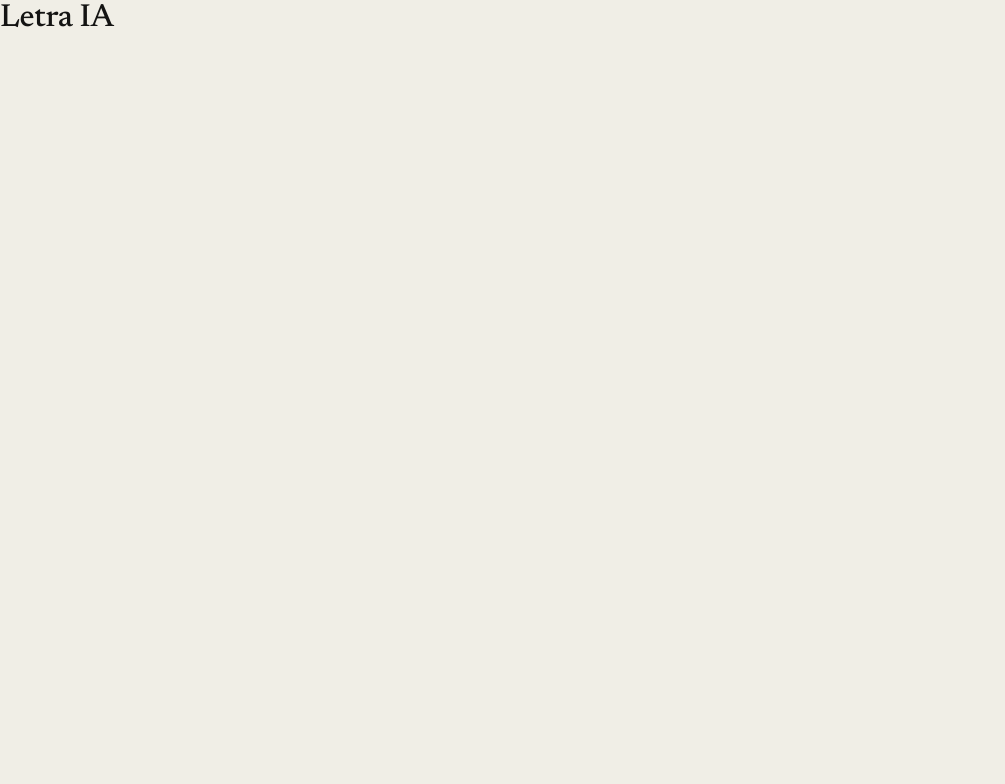
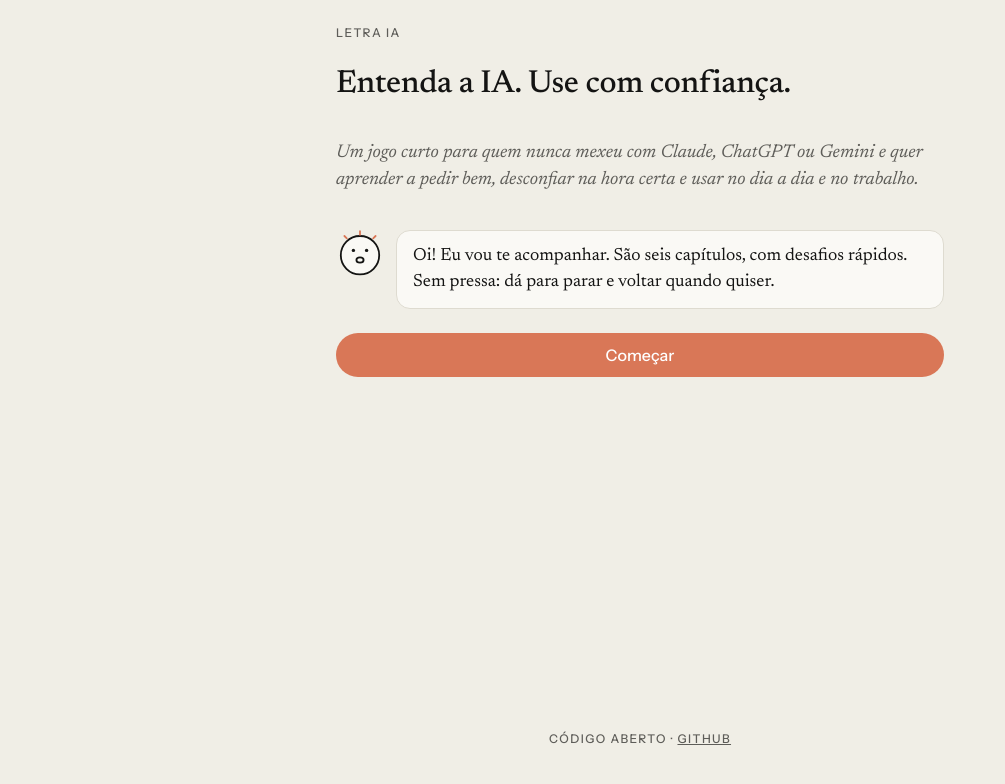
Before and after one commit to craice/letra-ia, a Svelte app: page / in a window 1280 px wide. Shown: the top 784 px of the page, without its empty margins (0-1005 px from the left). Built offline with nearby package versions, Linux system fonts and the light colour scheme.

Commit message:
feat: app screen state machine and start screen
Co-Authored-By: Claude Fable 5.1 <noreply@anthropic.com>

```diff
--- a/src/App.svelte
+++ b/src/App.svelte
@@ -1,6 +1,54 @@
 <script lang="ts">
+  import Start from './screens/Start.svelte';
+  import { loadChapters, validChapters } from './lib/content/load';
+  import { progressStore } from './lib/progress';
+  import { isAllComplete, nextPhaseId } from './lib/progress/unlock';
+
+  type Screen =
+    | { name: 'start' }
+    | { name: 'map' }
+    | { name: 'phase'; phaseId: string }
+    | { name: 'certificate' };
+
+  const loaded = loadChapters();
+  const chapters = validChapters(loaded);
+
+  let screen = $state<Screen>({ name: 'start' });
+
+  const hasProgress = $derived(Object.keys(progressStore.progress.phases).length > 0);
+
+  function goToMap(): void {
+    screen = { name: 'map' };
+  }
+
+  function start(): void {
+    if (isAllComplete(chapters, progressStore.progress)) screen = { name: 'certificate' };
+    else goToMap();
+  }
+
+  function openPhase(phaseId: string): void {
+    screen = { name: 'phase', phaseId };
+  }
+
+  function completePhase(phaseId: string, attempts: number): void {
+    progressStore.complete(phaseId, attempts);
+    const next = nextPhaseId(chapters, progressStore.progress);
+    if (next === null) screen = { name: 'certificate' };
+    else goToMap();
+  }
+
+  function reset(): void {
+    progressStore.reset();
+    screen = { name: 'start' };
+  }
 </script>
 
-<main>
-  <h1>Letra IA</h1>
-</main>
+{#if screen.name === 'start'}
+  <Start {hasProgress} onStart={start} onReset={reset} />
+{:else if screen.name === 'map'}
+  <p class="page">Mapa (em construção) <button onclick={() => openPhase(chapters[0]!.phases[0]!.id)}>abrir 1ª fase</button></p>
+{:else if screen.name === 'phase'}
+  <p class="page">Fase {screen.phaseId} <button onclick={() => completePhase((screen as { phaseId: string }).phaseId, 1)}>concluir</button></p>
+{:else}
+  <p class="page">Certificado (em construção)</p>
+{/if}
--- /dev/null
+++ b/src/screens/Start.svelte
@@ -0,0 +1,45 @@
+<script lang="ts">
+  import Button from '../ui/Button.svelte';
+  import Speech from '../ui/Speech.svelte';
+
+  let { hasProgress, onStart, onReset }: { hasProgress: boolean; onStart: () => void; onReset: () => void } = $props();
+
+  function confirmReset(): void {
+    if (window.confirm('Apagar todo o seu progresso e recomeçar do zero?')) onReset();
+  }
+</script>
+
+<section class="page start">
+  <div class="kicker">Letra IA</div>
+  <h1>Entenda a IA. Use com confiança.</h1>
+  <p class="lead">
+    Um jogo curto para quem nunca mexeu com Claude, ChatGPT ou Gemini e quer aprender a pedir bem,
+    desconfiar na hora certa e usar no dia a dia e no trabalho.
+  </p>
+
+  <Speech mood="explaining">
+    <p>Oi! Eu vou te acompanhar. São seis capítulos, com desafios rápidos. Sem pressa: dá para parar e voltar quando quiser.</p>
+  </Speech>
+
+  <div class="actions">
+    <Button variant="accent" onclick={onStart}>{hasProgress ? 'Continuar' : 'Começar'}</Button>
+    {#if hasProgress}
+      <Button variant="ghost" onclick={confirmReset}>Recomeçar do zero</Button>
+    {/if}
+  </div>
+
+  <footer>
+    <p class="kicker">
+      Código aberto ·
+      <a href="https://github.com/craice/letra-ia" rel="noopener">GitHub</a>
+    </p>
+  </footer>
+</section>
+
+<style>
+  .start { display: flex; flex-direction: column; gap: var(--space-5); min-height: 100dvh; }
+  .lead { font-size: 1.15rem; color: var(--ink-soft); font-style: italic; }
+  .actions { display: flex; flex-direction: column; gap: var(--space-3); }
+  footer { margin-top: auto; text-align: center; }
+  footer a { color: inherit; }
+</style>
```
